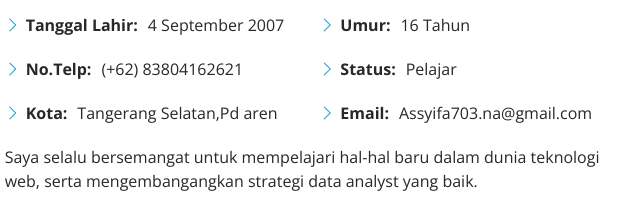
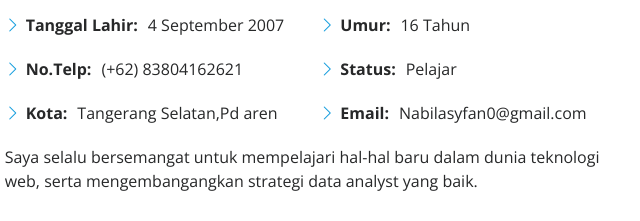
Before and after one commit to NabilaAssyifa/PortofolioNabilaassyif.github.io, a plain HTML site: page index.html in a window 1280 px wide. Shown: the part 1179-1400 px from the top of the page, 640-1280 px from the left. Drawn offline with nearby package versions, Linux system fonts and the light colour scheme.

Commit message:
Update index.html

```diff
--- a/index.html
+++ b/index.html
@@ -121,7 +121,7 @@
                 <ul>
                   <li><i class="bi bi-chevron-right"></i> <strong>Umur:</strong> <span>16 Tahun</span></li>
                   <li><i class="bi bi-chevron-right"></i> <strong>Status:</strong> <span>Pelajar</span></li>
-                  <li><i class="bi bi-chevron-right"></i> <strong>Email:</strong> <span>Assyifa703.na@gmail.com</span>
+                  <li><i class="bi bi-chevron-right"></i> <strong>Email:</strong> <span>Nabilasyfan0@gmail.com</span>
                   </li>
                 </ul>
               </div>
```
